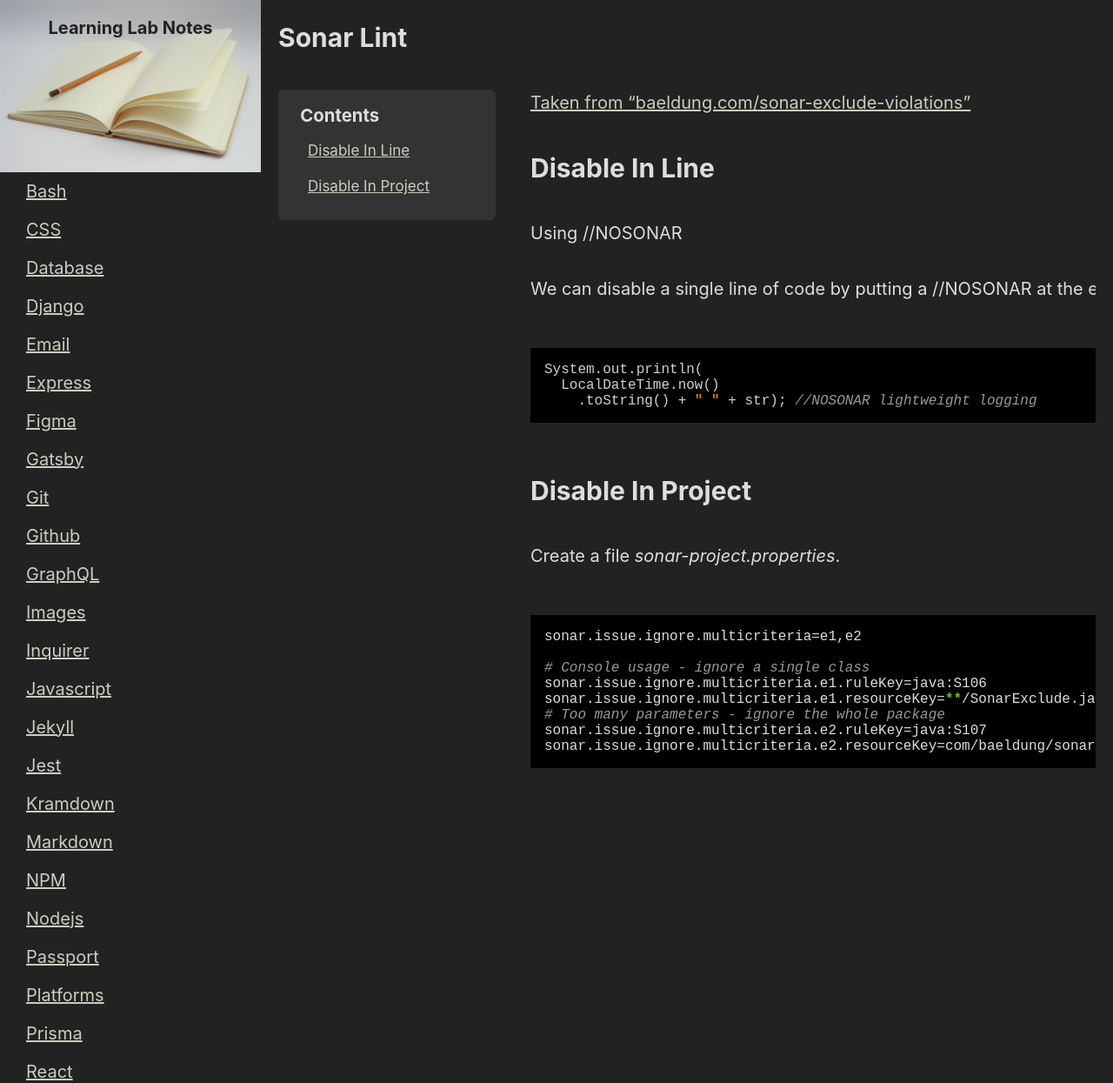
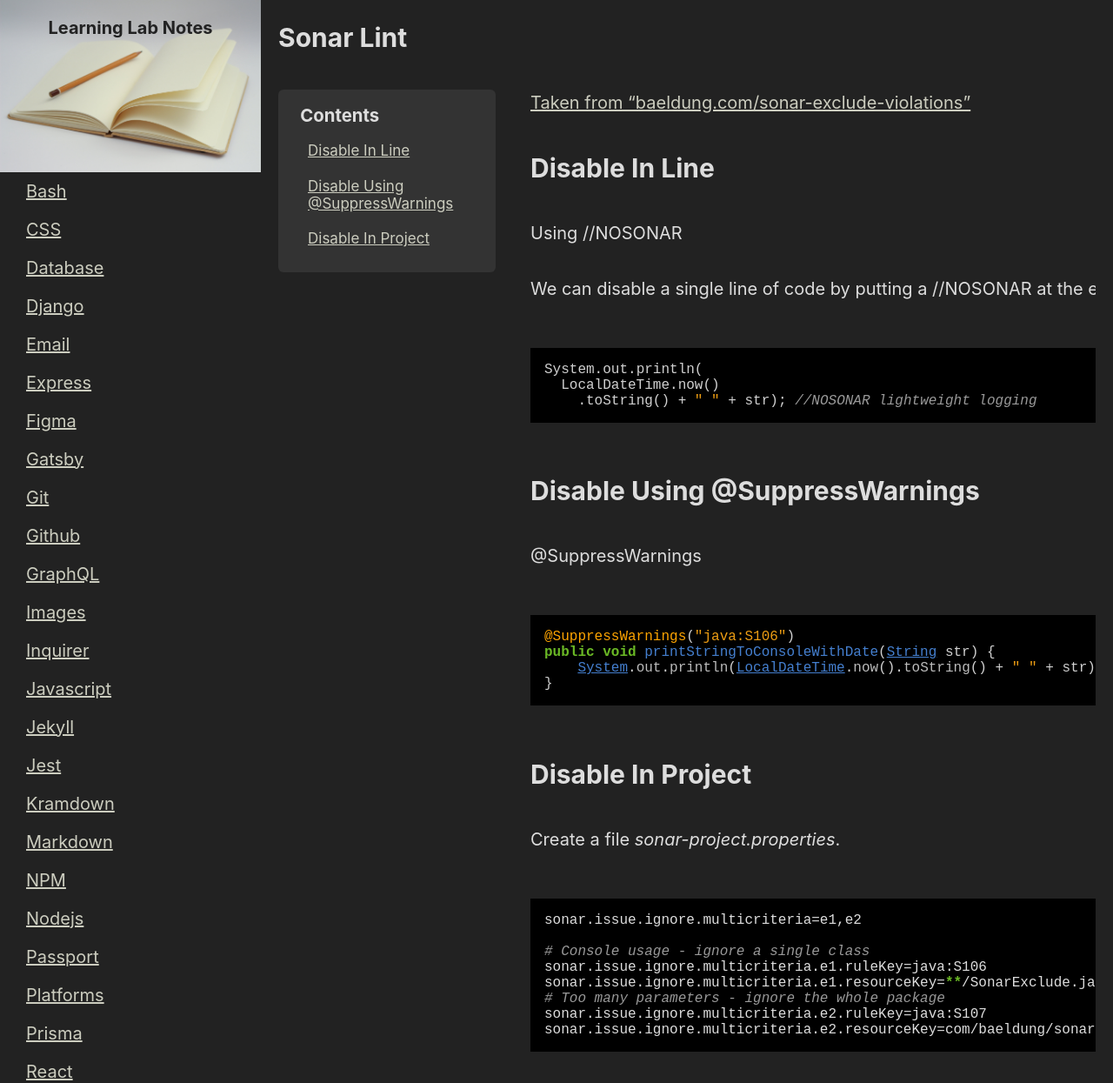
Before and after one commit to ElliotReed/learning-lab-notes, a Jekyll site: the page built from _notes/sonar-lint.md, in a window 1280 px wide. Shown: the whole page at 87% size. Built offline with Jekyll 4.4.1, drawn with Linux system fonts in a browser that asks for light colours.

Commit message:
added disable with suppress warnings

````diff
--- a/_notes/sonar-lint.md
+++ b/_notes/sonar-lint.md
@@ -22,6 +22,17 @@ System.out.println(
     .toString() + " " + str); //NOSONAR lightweight logging
 ```
 
+## Disable Using @SuppressWarnings
+
+@SuppressWarnings
+
+```java
+@SuppressWarnings("java:S106")
+public void printStringToConsoleWithDate(String str) {
+    System.out.println(LocalDateTime.now().toString() + " " + str);
+}
+```
+
 ## Disable In Project
 
 Create a file *sonar-project.properties*.
````
